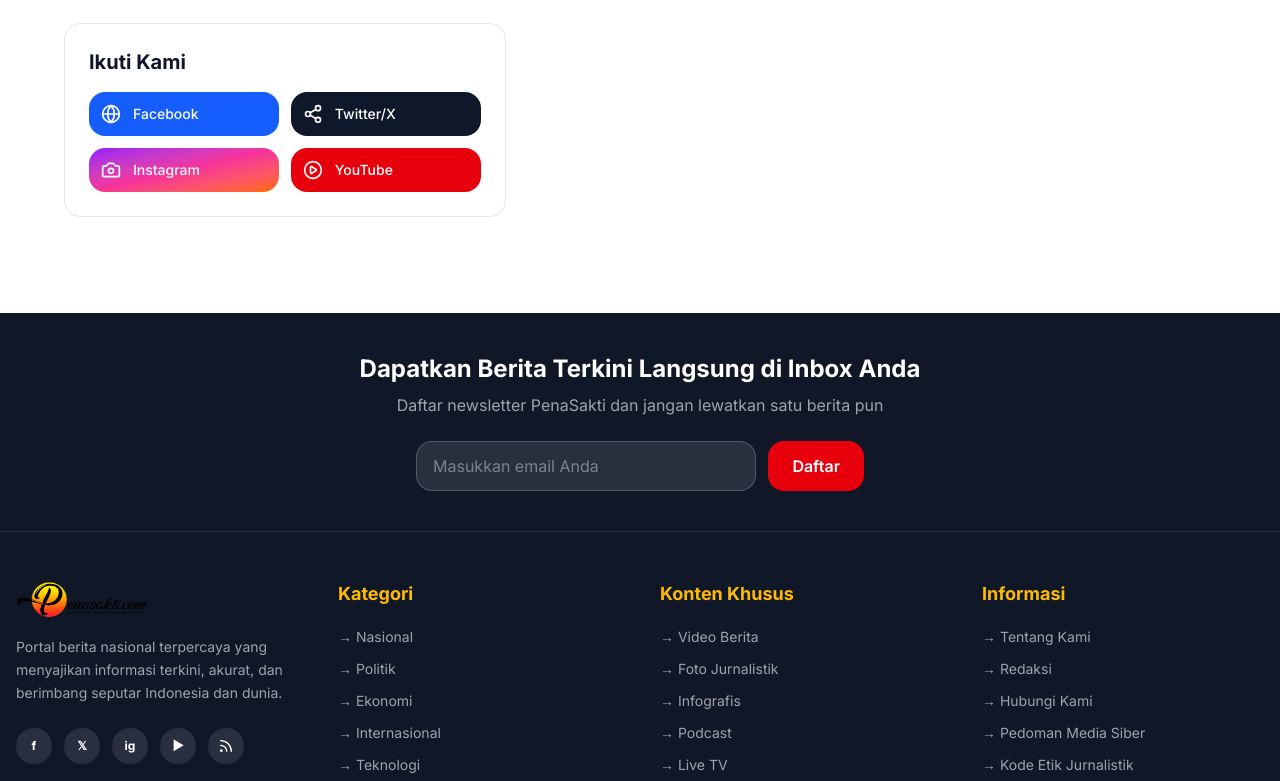
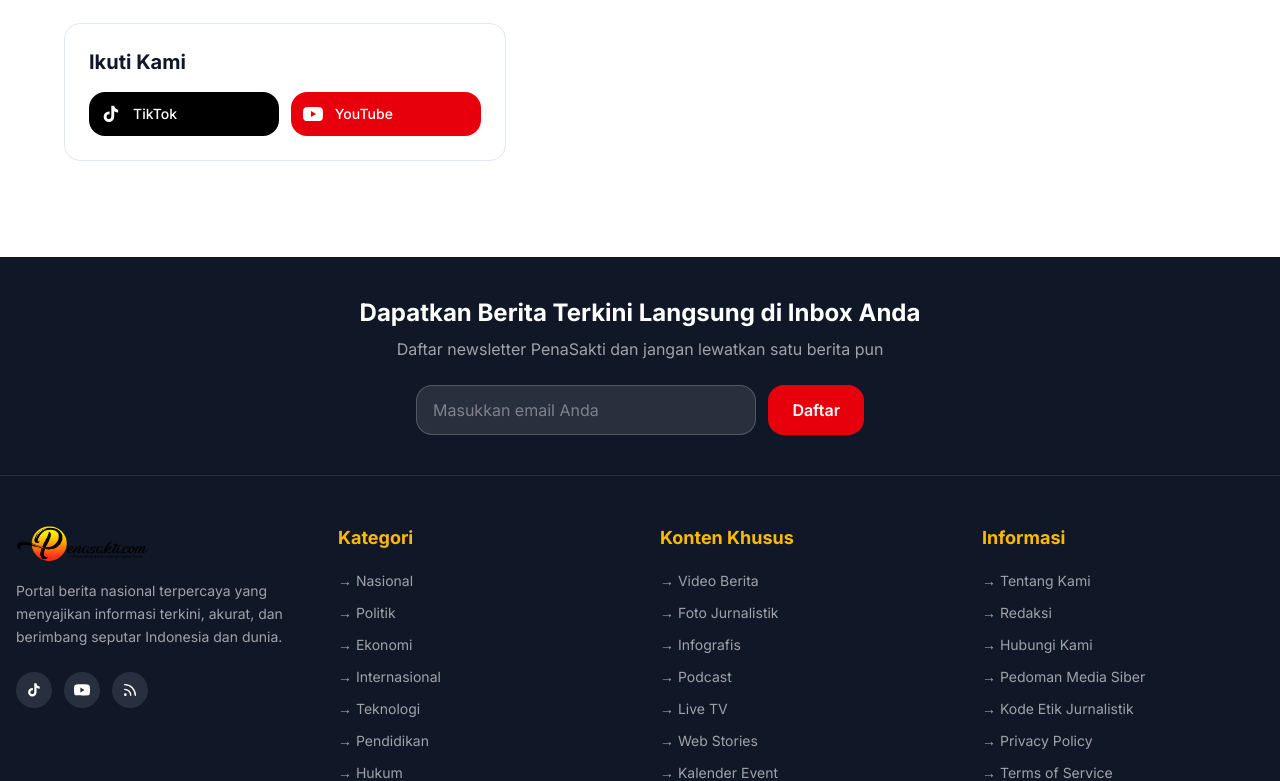
Before and after one commit to baranashira05-hash/penasakti, a Next.js app: page /kontak in a window 1280 px wide. Shown: the part 989-1770 px from the top of the page. Built offline with nearby package versions, Linux system fonts and the light colour scheme; no server answers.

Commit message:
feat: integrasi TikTok & YouTube, hapus sosmed lain

```diff
--- a/src/app/(main)/kontak/page.tsx
+++ b/src/app/(main)/kontak/page.tsx
@@ -87,10 +87,26 @@ export default function ContactPage() {
   ];
 
   const socialMedia = [
-    { icon: Globe, label: "Facebook", href: "https://facebook.com/penasakti", color: "bg-blue-600 hover:bg-blue-700" },
-    { icon: Share2, label: "Twitter/X", href: "https://twitter.com/penasakti", color: "bg-slate-900 hover:bg-slate-800" },
-    { icon: Camera, label: "Instagram", href: "https://instagram.com/penasakti", color: "bg-gradient-to-br from-purple-600 via-pink-500 to-orange-500 hover:opacity-90" },
-    { icon: PlayCircle, label: "YouTube", href: "https://youtube.com/@penasakti", color: "bg-red-600 hover:bg-red-700" },
+    {
+      label: "TikTok",
+      href: "https://www.tiktok.com/@penasakti.com",
+      color: "bg-black hover:bg-gray-800",
+      svg: (
+        <svg viewBox="0 0 24 24" className="w-5 h-5" fill="currentColor">
+          <path d="M19.59 6.69a4.83 4.83 0 0 1-3.77-4.25V2h-3.45v13.67a2.89 2.89 0 0 1-2.88 2.5 2.89 2.89 0 0 1-2.89-2.89 2.89 2.89 0 0 1 2.89-2.89c.28 0 .54.04.79.1V9.01a6.33 6.33 0 0 0-.79-.05 6.34 6.34 0 0 0-6.34 6.34 6.34 6.34 0 0 0 6.34 6.34 6.34 6.34 0 0 0 6.33-6.34V8.69a8.18 8.18 0 0 0 4.78 1.52V6.75a4.85 4.85 0 0 1-1.01-.06z"/>
+        </svg>
+      ),
+    },
+    {
+      label: "YouTube",
+      href: "https://www.youtube.com/@mediapenasaktinews",
+      color: "bg-red-600 hover:bg-red-700",
+      svg: (
+        <svg viewBox="0 0 24 24" className="w-5 h-5" fill="currentColor">
+          <path d="M23.498 6.186a3.016 3.016 0 0 0-2.122-2.136C19.505 3.545 12 3.545 12 3.545s-7.505 0-9.377.505A3.017 3.017 0 0 0 .502 6.186C0 8.07 0 12 0 12s0 3.93.502 5.814a3.016 3.016 0 0 0 2.122 2.136c1.871.505 9.376.505 9.376.505s7.505 0 9.377-.505a3.015 3.015 0 0 0 2.122-2.136C24 15.93 24 12 24 12s0-3.93-.502-5.814zM9.545 15.568V8.432L15.818 12l-6.273 3.568z"/>
+        </svg>
+      ),
+    },
   ];
 
   return (
@@ -139,7 +155,7 @@ export default function ContactPage() {
             <div className="p-6 rounded-2xl bg-card border border-border">
               <h2 className="text-xl font-bold mb-4">Ikuti Kami</h2>
               <div className="grid grid-cols-2 gap-3">
-                {socialMedia.map(({ icon: Icon, label, href, color }) => (
+                {socialMedia.map(({ label, href, color, svg }) => (
                   <a
                     key={label}
                     href={href}
@@ -147,7 +163,7 @@ export default function ContactPage() {
                     rel="noopener noreferrer"
                     className={`flex items-center gap-3 p-3 rounded-xl text-white ${color} transition-all`}
                   >
-                    <Icon className="w-5 h-5" />
+                    {svg}
                     <span className="font-medium text-sm">{label}</span>
                   </a>
                 ))}
--- a/src/components/article/ArticleShare.tsx
+++ b/src/components/article/ArticleShare.tsx
@@ -14,22 +14,16 @@ export default function ArticleShare({ url, title }: ArticleShareProps) {
 
   const shareLinks = [
     {
-      name: "Facebook",
-      color: "bg-blue-600 hover:bg-blue-700",
-      href: `https://www.facebook.com/sharer/sharer.php?u=${encodeURIComponent(url)}`,
-      icon: <span className="text-xs font-bold">f</span>,
+      name: "WhatsApp",
+      icon: <MessageCircle className="w-4 h-4" />,
+      color: "bg-green-500 hover:bg-green-600",
+      href: `https://wa.me/?text=${encodeURIComponent(title + " " + url)}`,
     },
     {
       name: "Twitter/X",
       color: "bg-black hover:bg-gray-800",
       href: `https://twitter.com/intent/tweet?url=${encodeURIComponent(url)}&text=${encodeURIComponent(title)}`,
       icon: <span className="text-xs font-bold">𝕏</span>,
-    },
-    {
-      name: "WhatsApp",
-      icon: <MessageCircle className="w-4 h-4" />,
-      color: "bg-green-500 hover:bg-green-600",
-      href: `https://wa.me/?text=${encodeURIComponent(title + " " + url)}`,
     },
   ];
 
--- a/src/components/layout/Footer.tsx
+++ b/src/components/layout/Footer.tsx
@@ -53,19 +53,35 @@ export default function Footer() {
             {/* Social Media */}
             <div className="flex gap-3">
               {[
-                { icon: null, href: "#", label: "Facebook", emoji: "f" },
-                { icon: null, href: "#", label: "Twitter/X", emoji: "𝕏" },
-                { icon: null, href: "#", label: "Instagram", emoji: "ig" },
-                { icon: null, href: "#", label: "Youtube", emoji: "▶" },
-                { icon: Rss, href: "/rss.xml", label: "RSS" },
-              ].map(({ icon: Icon, href, label, emoji }) => (
+                {
+                  href: "https://www.tiktok.com/@penasakti.com",
+                  label: "TikTok",
+                  svg: (
+                    <svg viewBox="0 0 24 24" className="w-4 h-4" fill="currentColor">
+                      <path d="M19.59 6.69a4.83 4.83 0 0 1-3.77-4.25V2h-3.45v13.67a2.89 2.89 0 0 1-2.88 2.5 2.89 2.89 0 0 1-2.89-2.89 2.89 2.89 0 0 1 2.89-2.89c.28 0 .54.04.79.1V9.01a6.33 6.33 0 0 0-.79-.05 6.34 6.34 0 0 0-6.34 6.34 6.34 6.34 0 0 0 6.34 6.34 6.34 6.34 0 0 0 6.33-6.34V8.69a8.18 8.18 0 0 0 4.78 1.52V6.75a4.85 4.85 0 0 1-1.01-.06z"/>
+                    </svg>
+                  ),
+                },
+                {
+                  href: "https://www.youtube.com/@mediapenasaktinews",
+                  label: "YouTube",
+                  svg: (
+                    <svg viewBox="0 0 24 24" className="w-4 h-4" fill="currentColor">
+                      <path d="M23.498 6.186a3.016 3.016 0 0 0-2.122-2.136C19.505 3.545 12 3.545 12 3.545s-7.505 0-9.377.505A3.017 3.017 0 0 0 .502 6.186C0 8.07 0 12 0 12s0 3.93.502 5.814a3.016 3.016 0 0 0 2.122 2.136c1.871.505 9.376.505 9.376.505s7.505 0 9.377-.505a3.015 3.015 0 0 0 2.122-2.136C24 15.93 24 12 24 12s0-3.93-.502-5.814zM9.545 15.568V8.432L15.818 12l-6.273 3.568z"/>
+                    </svg>
+                  ),
+                },
+                { href: "/rss.xml", label: "RSS", icon: Rss },
+              ].map(({ href, label, svg, icon: Icon }) => (
                 <a
                   key={label}
                   href={href}
                   aria-label={label}
+                  target={href.startsWith("http") ? "_blank" : undefined}
+                  rel={href.startsWith("http") ? "noopener noreferrer" : undefined}
                   className="w-9 h-9 rounded-full bg-white/10 hover:bg-red-600 flex items-center justify-center transition-colors"
                 >
-                  {Icon ? <Icon className="w-4 h-4" /> : <span className="text-xs font-bold">{emoji}</span>}
+                  {Icon ? <Icon className="w-4 h-4" /> : svg}
                 </a>
               ))}
             </div>
```
